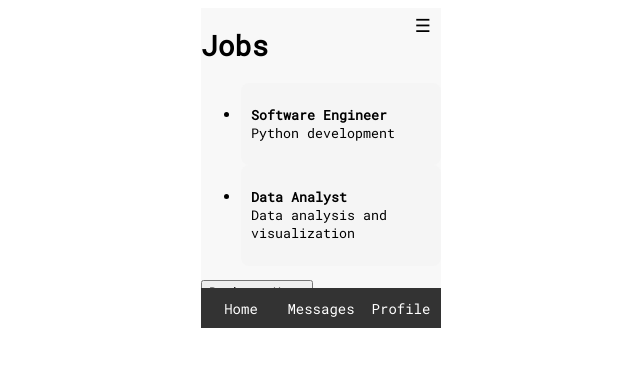
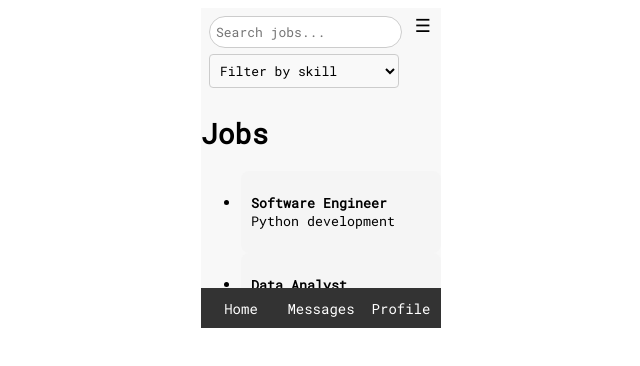
Before and after one commit to mch-cloudmosa-team4/mch-2025-cloudmosa, a Vue app in the folder frontend/: page /job in a window 1280 px wide. Shown: the top 366 px of the page, without its empty margins (319-959 px from the left). Built offline with nearby package versions, Linux system fonts and the light colour scheme; the HTML template or start-up script is replaced by a standard one.

Commit message:
Add search box & filter

```diff
--- a/frontend/src/views/JobDetail.vue
+++ b/frontend/src/views/JobDetail.vue
@@ -14,10 +14,12 @@
     <p class="description"><strong>Created At:</strong> {{ job.created_at }}</p>
     <p class="description"><strong>Updated At:</strong> {{ job.updated_at }}</p>
 
+    <!-- TODO: Do not show this button if employer -->
     <button class="apply-btn" @click="applyJob">
-      <!-- TODO: Add query for current status -->
+      <!-- TODO: For applicant, add query for current status -->
       Apply
     </button>
+    <!-- TODO: For employer, show all the applcations -->
   </main>
   <main v-else>
     <p>Loading job details...</p>
--- a/frontend/src/views/JobList.vue
+++ b/frontend/src/views/JobList.vue
@@ -1,5 +1,18 @@
 <template>
   <main>
+    <div class="filters">
+      <input
+        type="text"
+        placeholder="Search jobs..."
+        class="search-box"
+      />
+      <select class="filter-select">
+        <option value="">Filter by skill</option>
+        <option value="skill_1">Skill 1</option>
+        <option value="skill_2">Skill 2</option>
+        <option value="skill_3">Skill 3</option>
+      </select>
+    </div>
     <h1>Jobs</h1>
     <ul>
       <li v-for="j in jobs" :key="j.id">
@@ -36,6 +49,34 @@ const goJob = (id) => {
 </script>
 
 <style scoped>
+.filters {
+  position: sticky;
+  top: 0;
+  background: none;
+  padding: 8px;
+  display: flex;
+  flex-direction: column;
+  gap: 6px;
+  z-index: 10;
+}
+
+.search-box {
+  padding: 6px;
+  border: 1px solid #ccc;
+  border-radius: 50px;
+  font-size: 13px;
+  width: 80%;
+}
+
+.filter-select {
+  width: 85%;
+  padding: 6px;
+  border: 1px solid #ccc;
+  border-radius: 4px;
+  font-size: 13px;
+  background: #f9f9f9;
+}
+
 .job-btn {
   width: 100%;
   display: flex;
--- a/frontend/src/views/ProfileList.vue
+++ b/frontend/src/views/ProfileList.vue
@@ -1,5 +1,12 @@
 <template>
   <main>
+    <div class="filters">
+      <input
+        type="text"
+        placeholder="Search people..."
+        class="search-box"
+      />
+    </div>
     <h1>Profiles</h1>
     <button @click="goMe()">Go to My Profile</button>
     <ul>
@@ -36,3 +43,34 @@ function goMe() {
   router.push(`/profile/${getUserId()}`)
 }
 </script>
+
+<style scoped>
+.filters {
+  position: sticky;
+  top: 0;
+  background: none;
+  padding: 8px;
+  display: flex;
+  flex-direction: column;
+  gap: 6px;
+  z-index: 10;
+}
+
+.search-box {
+  padding: 6px;
+  border: 1px solid #ccc;
+  border-radius: 50px;
+  font-size: 13px;
+  width: 80%;
+}
+
+.filter-select {
+  width: 85%;
+  padding: 6px;
+  border: 1px solid #ccc;
+  border-radius: 4px;
+  font-size: 13px;
+  background: #f9f9f9;
+}
+
+</style>
```
